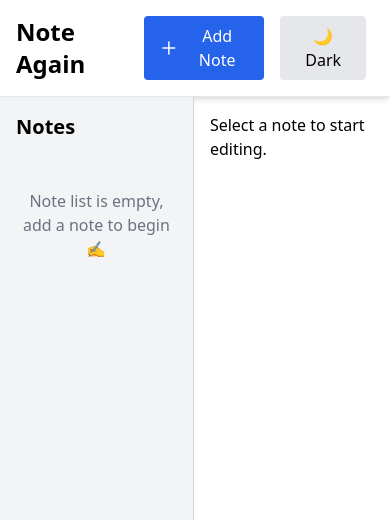
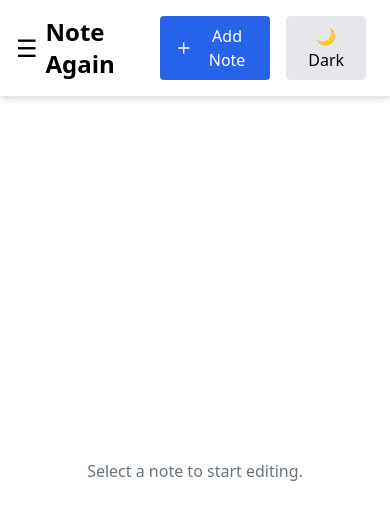
Before and after one commit to BrachoD/note-again, a React (Vite) app: page / in a window 390 px wide. Shown: the top 520 px of the page. Built offline with nearby package versions, Linux system fonts and the light colour scheme.

Commit message:
Responsive, it works on mobile. Still some visual details to fix in the header when in mobile but it works overall. Dark mode is also working well now.

```diff
--- a/src/App.jsx
+++ b/src/App.jsx
@@ -133,6 +133,9 @@ function App() {
     localStorage.setItem("notes", JSON.stringify(notes));
   }, [notes]);
 
+  //Sidebar behaviour logic.
+  const [isSidebarOpen, setIsSidebarOpen] = useState(false);
+
 
   return (
     <>
@@ -147,9 +150,9 @@ function App() {
       />
 
       <div className="h-screen flex flex-col bg-white dark:bg-gray-900 text-black dark:text-white transition-colors duration-500 animate-fadeIn">
-        <Header handleAddNote={handleAddNote} isDarkMode={isDarkMode} toggleDarkMode={toggleDarkMode} />
-        <div className="flex flex-1">
-          <Sidebar notes={filteredNotes} onSelectNote={handleSelectNote} searchTerm={searchTerm} setSearchTerm={setSearchTerm} onSortNotes={sortNotesByName} sortOrderAsc={sortOrderAsc} />
+        <Header handleAddNote={handleAddNote} isDarkMode={isDarkMode} toggleDarkMode={toggleDarkMode} setIsSidebarOpen={setIsSidebarOpen} />
+        <div className="flex flex-1 relative ">
+          <Sidebar notes={filteredNotes} onSelectNote={handleSelectNote} searchTerm={searchTerm} setSearchTerm={setSearchTerm} onSortNotes={sortNotesByName} sortOrderAsc={sortOrderAsc} isSidebarOpen={isSidebarOpen} setIsSidebarOpen={setIsSidebarOpen} />
           <Editor selectedNote={selectedNote} onUpdateNote={handleUpdateNote} onDeleteNote={handleDeleteNote} />
         </div>
       </div>
--- a/src/components/Editor.jsx
+++ b/src/components/Editor.jsx
@@ -32,20 +32,20 @@ function Editor({ selectedNote, onUpdateNote, onDeleteNote }) {
     }, [title, content]);
 
     if (!selectedNote) {
-        return <div className="p-4 flex flex-col gap-4 w-full items-center">Select a note to start editing.</div>;
+        return <div className="p-4 flex flex-col gap-4 w-full h-full items-center justify-center text-gray-500 dark:text-dark-muted">Select a note to start editing.</div>;
     }
 
     return (
 
-        <div className="p-4 flex flex-col gap-4 w-full items-center">
+        <div className="flex-1 p-4 flex flex-col items-center gap-4 overflow-y-auto h-full transition-colors duration-500 bg-white dark:bg-gray-900">
             <input
-                className="text-xl font-semibold p-2 border-b w-full transition-all duration-400 dark:bg-dark-surface dark:border-dark-border dark:text-dark-text"
+                className="text-xl font-semibold p-2 border-b w-full transition-colors duration-500 dark:bg-dark-surface dark:border-dark-border dark:text-dark-text"
                 value={title}
                 onChange={(e) => setTitle(e.target.value)}
                 placeholder="Note Title"
             />
             <textarea
-                className="flex-1 p-2 border rounded h-[300px] w-full transition-all duration-400 dark:bg-dark-surface dark:border-dark-border dark:text-dark-text"
+                className="flex-1 p-2 border rounded h-[300px] w-full transition-colors duration-500 dark:bg-dark-surface dark:border-dark-border dark:text-dark-text"
                 value={content}
                 onChange={(e) => setContent(e.target.value)}
                 placeholder="Write your note here..."
--- a/src/components/Header.jsx
+++ b/src/components/Header.jsx
@@ -1,6 +1,13 @@
-const Header = ({ handleAddNote, isDarkMode, toggleDarkMode }) => {
+const Header = ({ handleAddNote, isDarkMode, toggleDarkMode, setIsSidebarOpen }) => {
     return (
         <header className="bg-white dark:bg-gray-900 text-black dark:text-white shadow-md p-4 border-b flex transition-colors duration-500">
+
+            <button
+                className="md:hidden text-2xl mr-2"
+                onClick={() => setIsSidebarOpen(true)}
+            >
+                ☰
+            </button>
             <h1 className="text-2xl font-semibold grow">Note Again</h1>
             <button
                 onClick={handleAddNote}
@@ -29,4 +36,38 @@ const Header = ({ handleAddNote, isDarkMode, toggleDarkMode }) => {
     );
 };
 
+
+
+// const Header = ({ handleAddNote, isDarkMode, toggleDarkMode, setIsSidebarOpen }) => {
+//     return (
+//         <header className="flex items-center justify-between p-4 border-b bg-gray-200 dark:bg-gray-800 dark:text-white">
+//             {/* Botón hamburguesa */}
+//             <button
+//                 className="md:hidden text-2xl mr-2"
+//                 onClick={() => setIsSidebarOpen(true)}
+//             >
+//                 ☰
+//             </button>
+
+//             <h1 className="text-lg font-bold">Note Again</h1>
+
+//             <div className="flex items-center gap-2">
+//                 <button
+//                     onClick={handleAddNote}
+//                     className="bg-green-500 hover:bg-green-600 text-white px-4 py-2 rounded transition"
+//                 >
+//                     Add Note
+//                 </button>
+//                 <button
+//                     onClick={toggleDarkMode}
+//                     className="text-xl"
+//                     title="Toggle dark mode"
+//                 >
+//                     {isDarkMode ? "🌙" : "☀️"}
+//                 </button>
+//             </div>
+//         </header>
+//     );
+// };
+
 export default Header;
--- a/src/components/Sidebar.jsx
+++ b/src/components/Sidebar.jsx
@@ -2,11 +2,25 @@ import React from "react";
 import NoteList from "./NoteList";
 import SearchBar from "./SearchBar";
 
-const Sidebar = ({ notes, onSelectNote, searchTerm, setSearchTerm, onSortNotes, sortOrderAsc }) => {
+const Sidebar = ({ notes, onSelectNote, searchTerm, setSearchTerm, onSortNotes, sortOrderAsc, isSidebarOpen, setIsSidebarOpen }) => {
     const hasNotes = notes && notes.length > 0;
 
     return (
-        <aside className="w-96 overflow-hidden bg-gray-100 dark:bg-dark-surface text-black dark:text-dark-text h-full p-4 border-r border-gray-300 dark:border-dark-border flex flex-col transition-colors duration-500">
+        <aside
+            className={`
+          fixed z-40 top-0 left-0 h-full w-72 flex flex-col bg-gray-100 dark:bg-dark-surface text-black dark:text-white border-r border-gray-300 dark:border-dark-border p-4 transition-all duration-300 ease-in-out
+          md:static md:translate-x-0 md:w-96
+          ${isSidebarOpen ? "translate-x-0" : "-translate-x-full"}
+        `}
+        >
+
+            <button
+                className="md:hidden text-right w-full mb-2 text-gray-700 dark:text-gray-300"
+                onClick={() => setIsSidebarOpen(false)}
+            >
+                ✕ Close
+            </button>
+
             <h2 className="text-xl font-bold mb-4">Notes</h2>
 
             {hasNotes ? (<>
@@ -58,4 +72,46 @@ const Sidebar = ({ notes, onSelectNote, searchTerm, setSearchTerm, onSortNotes,
     );
 };
 
+
+
+
+// const Sidebar = ({ notes, onSelectNote, searchTerm, setSearchTerm, onSortNotes, sortOrderAsc, isSidebarOpen, setIsSidebarOpen }) => {
+//     return (
+//         <aside
+//             className={`
+//           fixed z-40 top-0 left-0 h-full w-72 bg-gray-100 dark:bg-dark-surface text-black dark:text-white border-r border-gray-300 dark:border-dark-border p-4 transition-transform duration-300 ease-in-out
+//           md:static md:translate-x-0 md:w-96
+//           ${isSidebarOpen ? "translate-x-0" : "-translate-x-full"}
+//         `}
+//         >
+//             {/* Botón de cerrar solo visible en móviles */}
+//             <button
+//                 className="md:hidden text-right w-full mb-2 text-gray-700 dark:text-gray-300"
+//                 onClick={() => setIsSidebarOpen(false)}
+//             >
+//                 ✕ Close
+//             </button>
+
+//             <h2 className="text-xl font-bold mb-4">Notes</h2>
+
+//             {notes && notes.length > 0 ? (
+//                 <>
+//                     <SearchBar searchTerm={searchTerm} setSearchTerm={setSearchTerm} />
+//                     <button
+//                         onClick={onSortNotes}
+//                         className="flex items-center self-center w-3/4 justify-center gap-2 bg-blue-500 hover:bg-blue-600 text-white py-2 px-4 my-2 rounded transition duration-200"
+//                     >
+//                         {sortOrderAsc ? "⬇️ Sort A-Z" : "⬆️ Sort Z-A"}
+//                     </button>
+//                     <NoteList notes={notes} onSelectNote={onSelectNote} />
+//                 </>
+//             ) : (
+//                 <p className="text-sm text-gray-600 dark:text-dark-muted">
+//                     No notes yet. Add a note to get started! ✍️
+//                 </p>
+//             )}
+//         </aside>
+//     );
+// };
+
 export default Sidebar;
```
